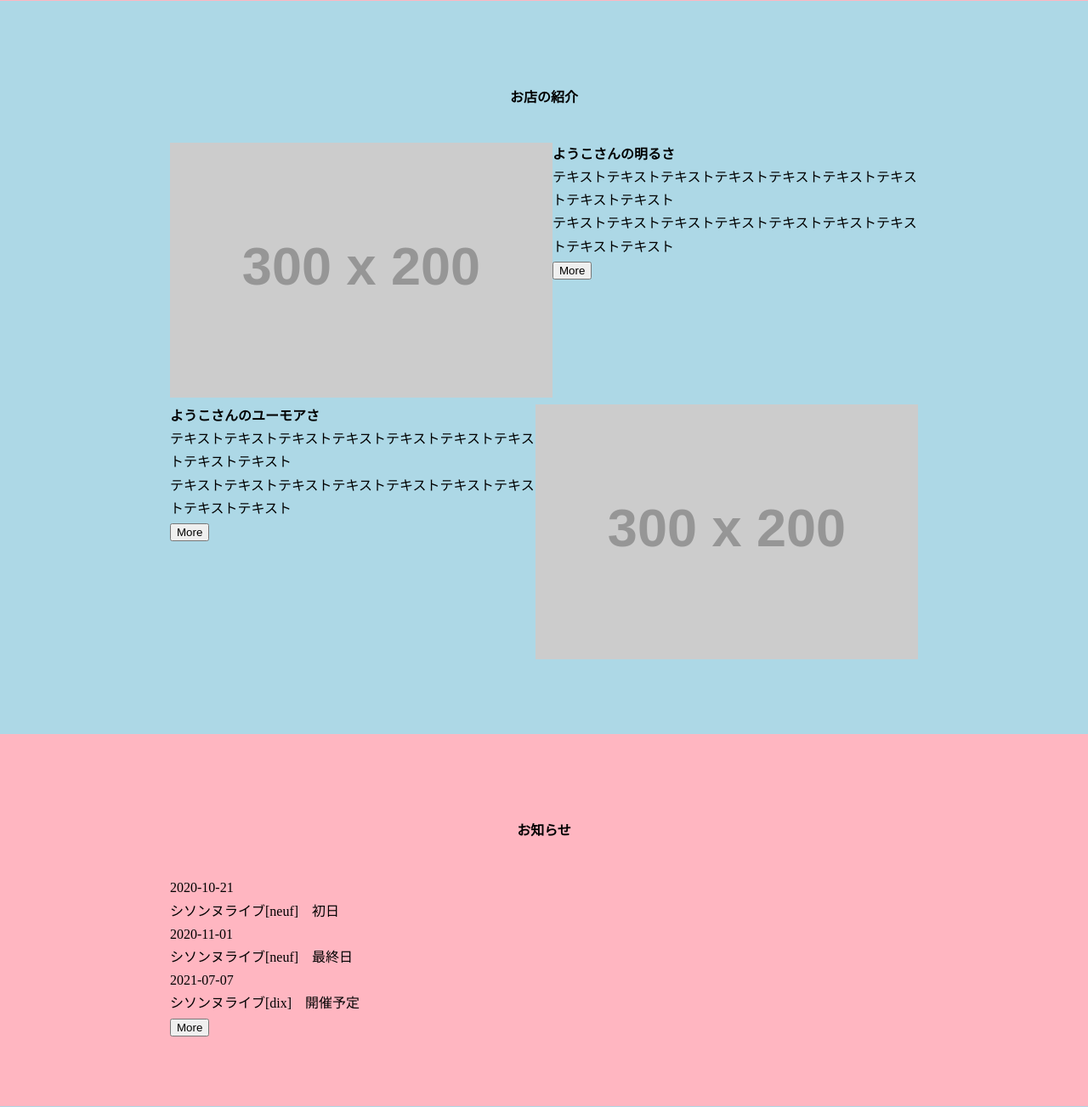
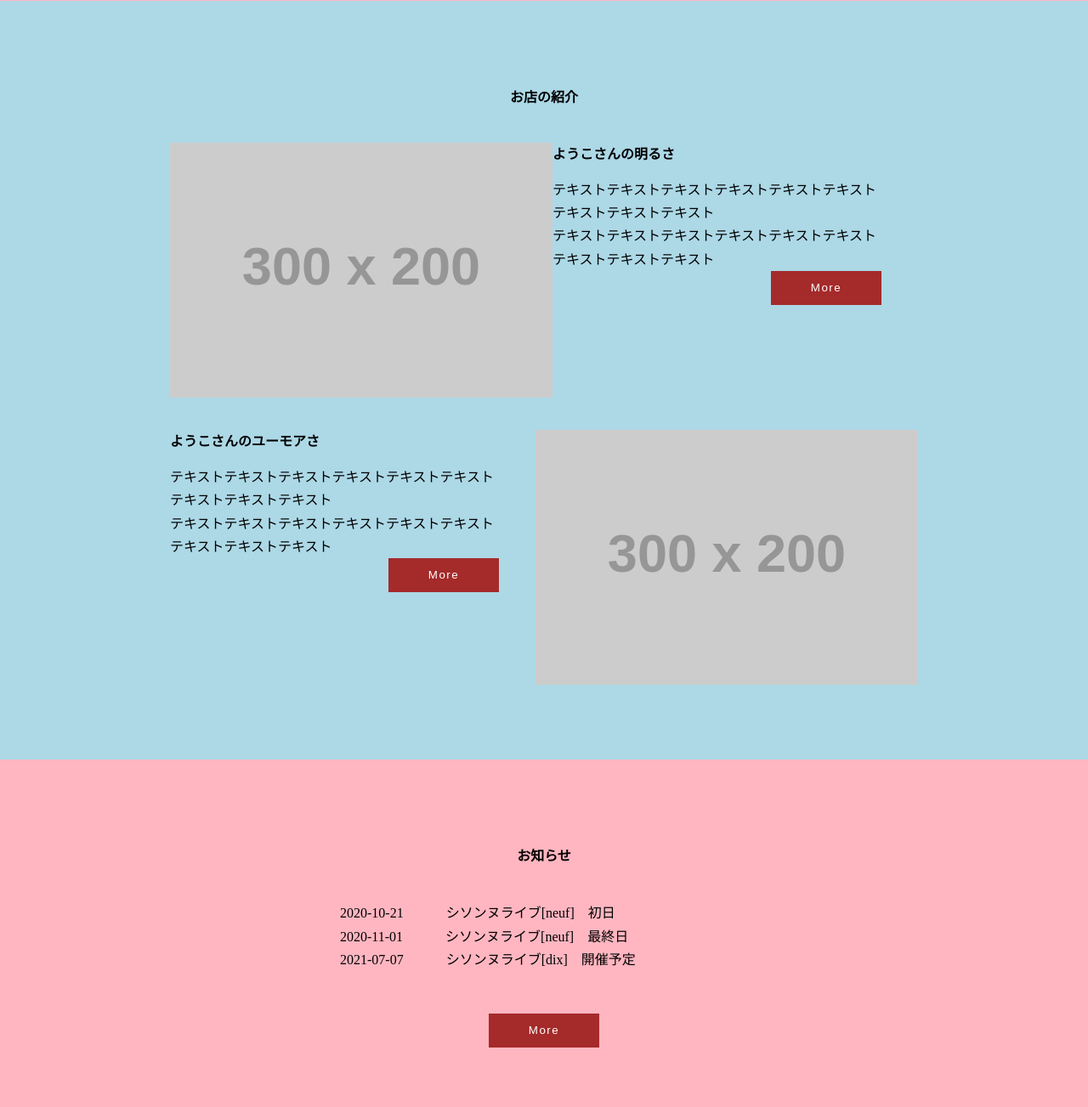
Before and after one commit to hinakot1228/kitchen, a PHP site: page / in a window 1280 px wide. Shown: the part 1722-3025 px from the top of the page at 85% size. Run offline with PHP 8.4, Linux system fonts and the light colour scheme; grey boxes labelled with a size stand in for pictures from a placeholder-image service; some libraries are stand-ins or nearby versions.

Commit message:
write down css

```diff
--- a/css/style.css
+++ b/css/style.css
@@ -133,6 +133,10 @@ a {
 ---------------------------------*/
 .feature-item {
     display: flex;
+    justify-content: space-between;
+}
+.row {
+    margin-bottom: 30px;
 }
 .row-reverse {
     flex-direction: row-reverse;
@@ -140,3 +144,68 @@ a {
 .feature-img img {
     height: 300px;
 }
+.feature-detail {
+    width:100%;
+}
+.feature-title {
+    padding-bottom: 15px;
+}
+.feature-txt {
+    width: 90%;
+    padding-bottom: 20px;
+}
+.feature-btn {
+    display: flex;
+    justify-content: flex-end;
+}
+button {
+    width: 130px;
+    height: 40px;
+    background-color: brown;
+    color: white;
+    border-style: none;
+    letter-spacing: 1.5px;
+}
+
+/*--------------------------------
+ .news-section
+---------------------------------*/
+.news-center {
+    padding: 0 200px;
+}
+.news-detail {
+    display: flex;
+    flex-direction: row;
+}
+.news-date {
+    padding-right: 50px;
+}
+.news-bottom {
+    display: flex;
+    justify-content: center;
+    margin-top: 50px;
+}
+
+/*--------------------------------
+ .access-section
+---------------------------------*/
+.access {
+    display: flex;
+    justify-content: space-around;
+    padding: 50px 0;
+}
+.access-left {
+    display: flex;
+    flex-direction: column;
+    justify-content: center;
+}
+
+/*--------------------------------
+ footer
+---------------------------------*/
+.footer {
+    height: 50px;
+    display: flex;
+    justify-content: center;
+    align-items: center;
+}
--- a/index.html
+++ b/index.html
@@ -116,10 +116,11 @@
                                     <h3 class="feature-title">ようこさんの明るさ</h3>
                                     <p class="feature-caption">テキストテキストテキストテキストテキストテキストテキストテキストテキスト</p>
                                     <p class="feature-caption">テキストテキストテキストテキストテキストテキストテキストテキストテキスト</p>
-                                </div>
                                     <div class="feature-btn btn">
                                         <button>More</button>
                                     </div>
+                                </div>
+
                             </div>
                         </div>
                         <div class="feature-item row-reverse">
@@ -131,10 +132,11 @@
                                     <h3 class="feature-title">ようこさんのユーモアさ</h3>
                                     <p class="feature-caption">テキストテキストテキストテキストテキストテキストテキストテキストテキスト</p>
                                     <p class="feature-caption">テキストテキストテキストテキストテキストテキストテキストテキストテキスト</p>
-                                </div>
                                     <div class="feature-btn btn">
                                         <button>More</button>
                                     </div>
+                                </div>
+
                             </div>
                         </div>
                     </div>
@@ -184,6 +186,7 @@
 
             <section class="access-section">
                 <div class="inner">
+                    <div class="access">
                         <div class="access-left">
                             <address>
                                 <div class="access-name">
@@ -207,7 +210,8 @@
                         </div>
                         <div class="access-right">
                             <div class="access-map">
-                            <iframe src="" frameborder="0"></iframe>
+                                <iframe src="https://www.google.com/maps/embed?pb=!1m18!1m12!1m3!1d3154.5281604407905!2d140.45702771532282!3d37.75421227976308!2m3!1f0!2f0!3f0!3m2!1i1024!2i768!4f13.1!3m3!1m2!1s0x5f8a85c83d82a985%3A0x7793a1c031388332!2z56aP5bO26aeF!5e0!3m2!1sja!2sjp!4v1607093903772!5m2!1sja!2sjp" width="400" height="300" frameborder="0" style="border:0;" allowfullscreen="" aria-hidden="false" tabindex="0"></iframe>
+                            </div>
                         </div>
                     </div>
                 </div>
```
Lines whose indentation alone changed are shown as unchanged.
